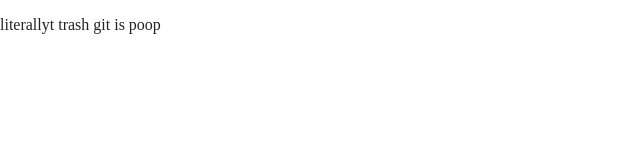
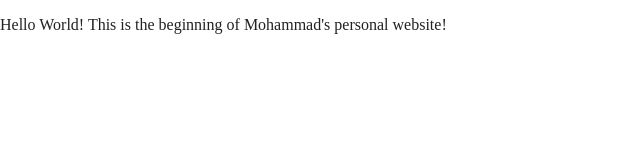
Before and after one commit to mmurad05/mmurad05.github.io, a website built with Parcel: page index.html in a window 1280 px wide. Shown: the whole page, without its empty margins (0-640 px from the left). Built offline with nearby package versions, Linux system fonts and the light colour scheme.

```diff
--- a/index.html
+++ b/index.html
@@ -25,7 +25,7 @@
 <body>
 
   <!-- Add your site or application content here -->
-  <p>literallyt trash git is poop</p>
+  <p>Hello World! This is the beginning of Mohammad's personal website!</p>
   <script src="js/vendor/modernizr-3.11.2.min.js"></script>
   <script src="js/plugins.js"></script>
   <script src="js/main.js"></script>
```
